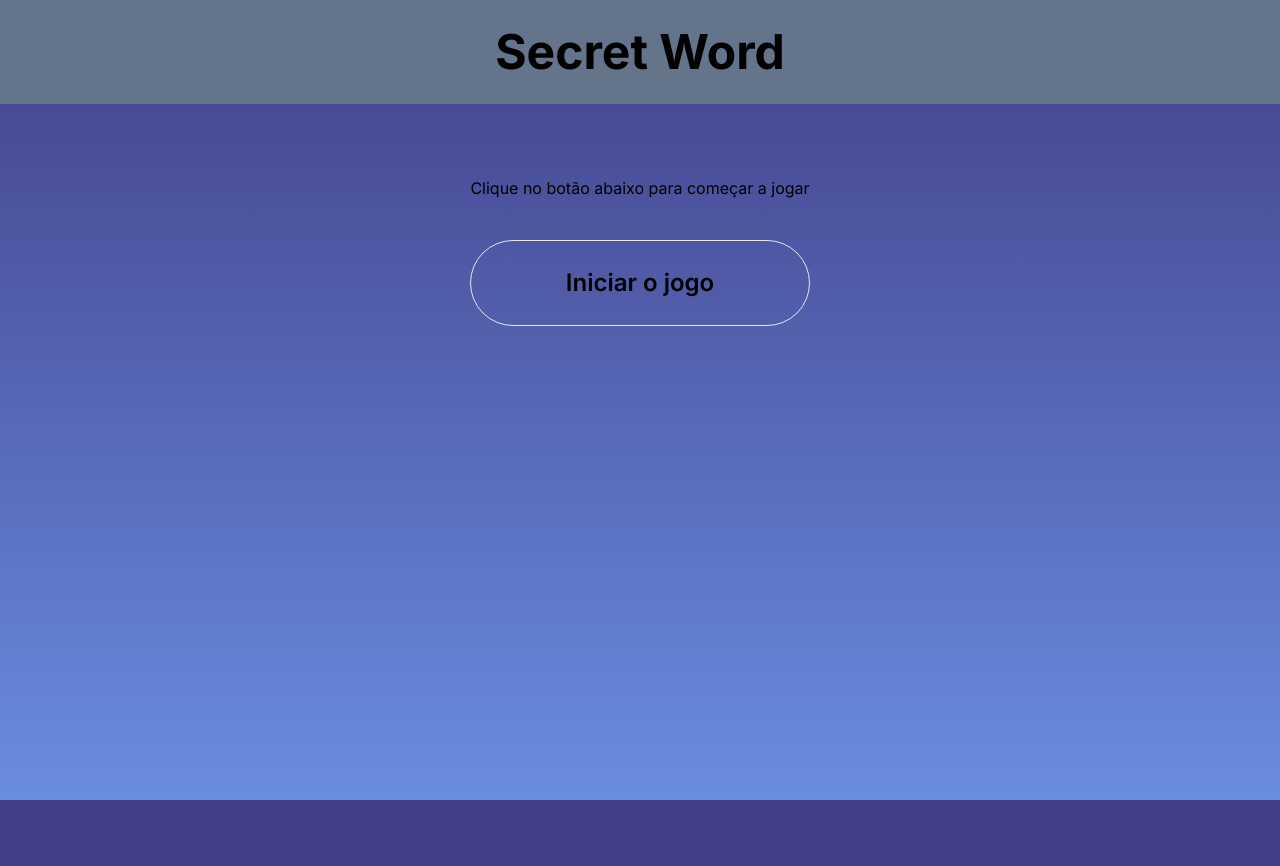
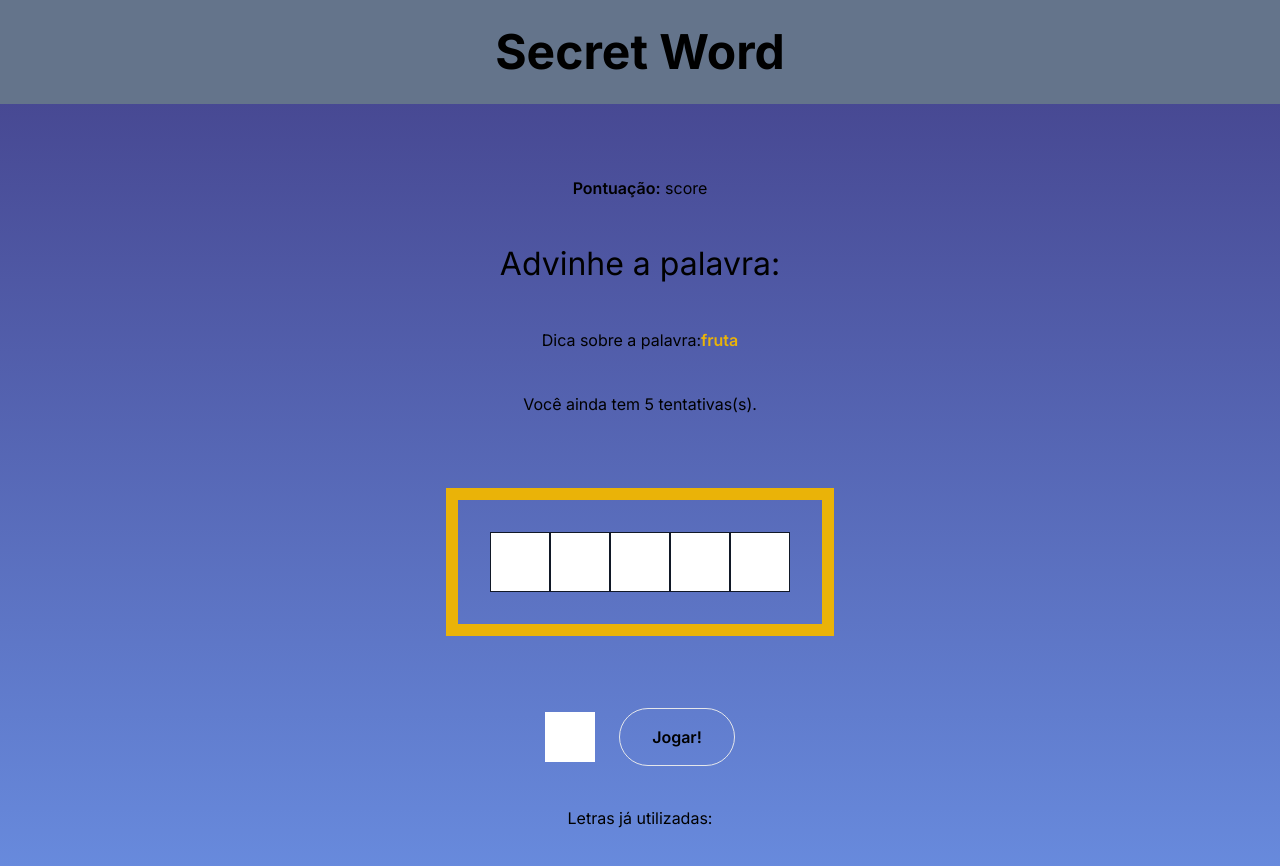
Before and after one commit to nayara-al/secret-word, a Next.js app: page / in a window 1280 px wide. Shown: the top 866 px of the page. Before the commit the page ends 800 px from the top, so only its background shows below. Built offline with nearby package versions, Linux system fonts and the light colour scheme.

Commit message:
ajustes do jogo

```diff
--- a/src/app/globals.css
+++ b/src/app/globals.css
@@ -32,3 +32,54 @@
 html {
   min-height: 100%;
 }
+
+@keyframes slide {
+  from {
+    transform: translateX(0);
+  }
+  to {
+    transform: translateX(-100%);
+  }
+}
+
+.logos {
+  overflow: hidden;
+  padding: 60px 0;
+  background: white;
+  white-space: nowrap;
+  position: relative;
+}
+
+.logos:before,
+.logos:after {
+  position: absolute;
+  top: 0;
+  width: 250px;
+  height: 100%;
+  content: "";
+  z-index: 2;
+}
+
+.logos:before {
+  left: 0;
+  background: linear-gradient(to left, rgba(255, 255, 255, 0), white);
+}
+
+.logos:after {
+  right: 0;
+  background: linear-gradient(to right, rgba(255, 255, 255, 0), white);
+}
+
+.logos:hover .logos-slide {
+  animation-play-state: paused;
+}
+
+.logos-slide {
+  display: flex;
+  animation: 35s slide infinite linear;
+}
+
+.logos-slide img {
+  height: 50px;
+  margin: 0 40px;
+}
--- a/src/components/GameScreen/index.tsx
+++ b/src/components/GameScreen/index.tsx
@@ -1,9 +1,9 @@
 "use client";
-import { useRef, useState } from "react";
+import { FormEvent, useRef, useState } from "react";
 import Button from "../Button";
 
 interface GameScreenProps {
-  verifyLetter: () => void;
+  verifyLetter: (e: string) => void;
   pickedWord: string;
   pickedCategory: string;
   letters: string[];
@@ -24,14 +24,12 @@
   const [letter, setLetter] = useState("");
   const letterInputRef = useRef(null);
 
-  const handleSubmit = (e) => {
+  const handleSubmit = (e: FormEvent) => {
     e.preventDefault();
 
     verifyLetter(letter);
 
     setLetter("");
-
-    letterInputRef.current.focus();
   };
 
   return (
@@ -50,21 +48,21 @@
           guessedLetters.includes(letter) ? (
             <span
               key={i}
-              className="h-[60px] w-[60px] text-[64px] border solid border-1 border-gray-900 uppercase bg-white text-black font-bold"
+              className="flex items-center justify-center h-[60px] w-[60px] text-5xl border solid border-1 border-gray-900 uppercase bg-white text-black font-bold"
             >
               {letter}
             </span>
           ) : (
             <span
               key={i}
-              className="h-[60px] w-[60px] text-[64px] border solid border-1 border-gray-900 uppercase bg-white text-black font-bold"
+              className="h-[60px] w-[60px] text-5xl border solid border-1 border-gray-900 uppercase bg-white text-black font-bold"
             ></span>
           )
         )}
       </div>
       <div>
         <p></p>
-        <form className="flex items-center justify-center gap-4">
+        <form className="flex items-center justify-center gap-4" onSubmit={handleSubmit}>
           <input
             type="text"
             className="text-black uppercase h-[50px] w-[50px] text-[20px] text-center mr-2"
--- a/src/components/MainScreen/index.tsx
+++ b/src/components/MainScreen/index.tsx
@@ -1,6 +1,6 @@
 "use client";
 import StartScreen from "../StartScreen";
-import { useCallback, useState } from "react";
+import { useCallback, useEffect, useState } from "react";
 import GameScreen from "../GameScreen";
 import FinishScreen from "../FinishScreen";
 import GameoverScreen from "../GameoverScreen";
@@ -21,6 +21,7 @@
   const [guessedLetters, setGuessedLetters] = useState<string[]>([]);
   const [guesses, setGuesses] = useState<number>(5);
   const [wrongLetters, setWrongLetters] = useState<string[]>([]);
+  const [score, setScore] = useState(0);
 
   const pickWordAndCategory = useCallback(() => {
     const categories: (keyof WordsListProps)[] = Object.keys(
@@ -35,8 +36,6 @@
   }, []);
 
   const startGame = useCallback(() => {
-    //clearLettersStates();
-
     const { category, word } = pickWordAndCategory();
 
     console.log(category, word);
@@ -53,14 +52,61 @@
     setGameStage(stages[1].name);
   }, [pickWordAndCategory]);
   const verifyLetter = (letter: string) => {
+    const normalizedLetter = letter.toLowerCase();
+    if (
+      guessedLetters.includes(normalizedLetter) ||
+      wrongLetters.includes(normalizedLetter)
+    ) {
+      return;
+    }
+    if (letters.includes(normalizedLetter)) {
+      setGuessedLetters((actualGuessedLetters) => [
+        ...actualGuessedLetters,
+        letter,
+      ]);
+    } else {
+      setWrongLetters((actualGuessedLetters) => [
+        ...actualGuessedLetters,
+        normalizedLetter,
+      ]);
+      setGuesses((actualGuesses) => actualGuesses - 1);
+    }
     console.log(letter);
+    console.log(wrongLetters);
   };
   const retry = () => {
+    setScore(0);
+    setGuesses(3);
     setGameStage(stages[0].name);
   };
+  const clearLettersStates = () => {
+    setGuessedLetters([]);
+    setWrongLetters([]);
+  };
+
+  useEffect(() => {
+    if (guesses === 0) {
+      clearLettersStates();
+
+      setGameStage(stages[2].name);
+    }
+  }, [guesses]);
   const finishGame = () => {
     setGameStage(stages[3].name);
   };
+
+  useEffect(() => {
+    const uniqueLetters = [...new Set(letters)];
+
+    console.log(uniqueLetters);
+    console.log(guessedLetters);
+
+    if (guessedLetters.length === uniqueLetters.length) {
+      setScore((actualScore) => (actualScore += 100));
+      startGame();
+    }
+  }, [guessedLetters, letters, startGame]);
+
   return (
     <main className="gap-4 p-6 flex flex-col items-center justify-center text-center">
       {gameStage === "start" && <StartScreen startGame={startGame} />}
--- a/tsconfig.json
+++ b/tsconfig.json
@@ -1,6 +1,6 @@
 {
   "compilerOptions": {
-    "target": "es5",
+    "target": "ES6",
     "lib": ["dom", "dom.iterable", "esnext"],
     "allowJs": true,
     "skipLibCheck": true,
```
Also changed, not shown: package.json (+6 -4 lines), 1 other file (tests, documents, lock files or other folders).
